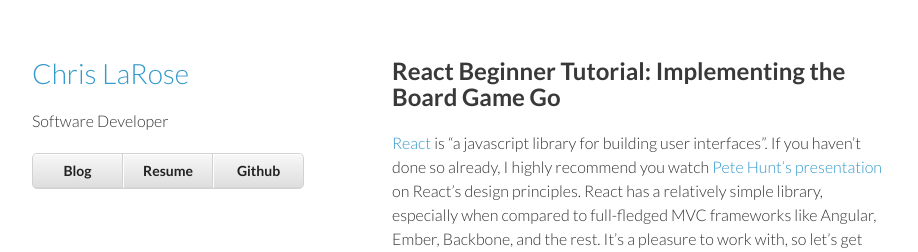
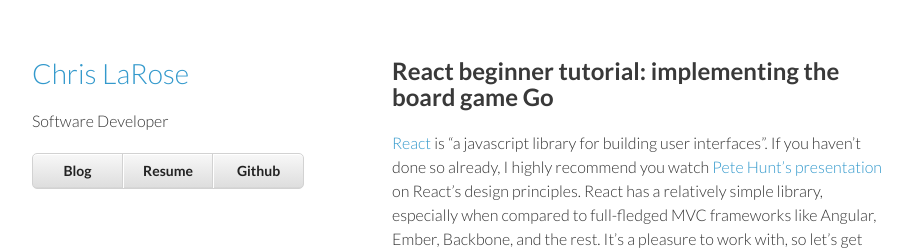
Before and after one commit to cjlarose/cjlarose.github.io, a Jekyll site: the page built from _posts/2014-01-09-react-board-game-tutorial.md, in a window 1280 px wide and 900 px high. Shown: the top 252 px of the window, without its empty margins (178-1096 px from the left). Built offline with Jekyll 4.4.1, drawn with Linux system fonts in a browser that asks for light colours; comment, search, counter and statistics services are not loaded.

```diff
--- a/_posts/2014-01-09-react-board-game-tutorial.md
+++ b/_posts/2014-01-09-react-board-game-tutorial.md
@@ -1,6 +1,6 @@
 ---
 layout: blog_entry
-title: "React Beginner Tutorial: Implementing the Board Game Go"
+title: "React beginner tutorial: implementing the board game Go"
 ---
 
 [React][1] is &ldquo;a javascript library for building user interfaces&rdquo;. If you haven't done so already, I highly recommend you watch [Pete Hunt's presentation][2] on React's design principles. React has a relatively simple library, especially when compared to full-fledged MVC frameworks like Angular, Ember, Backbone, and the rest. It's a pleasure to work with, so let's get started.
```
